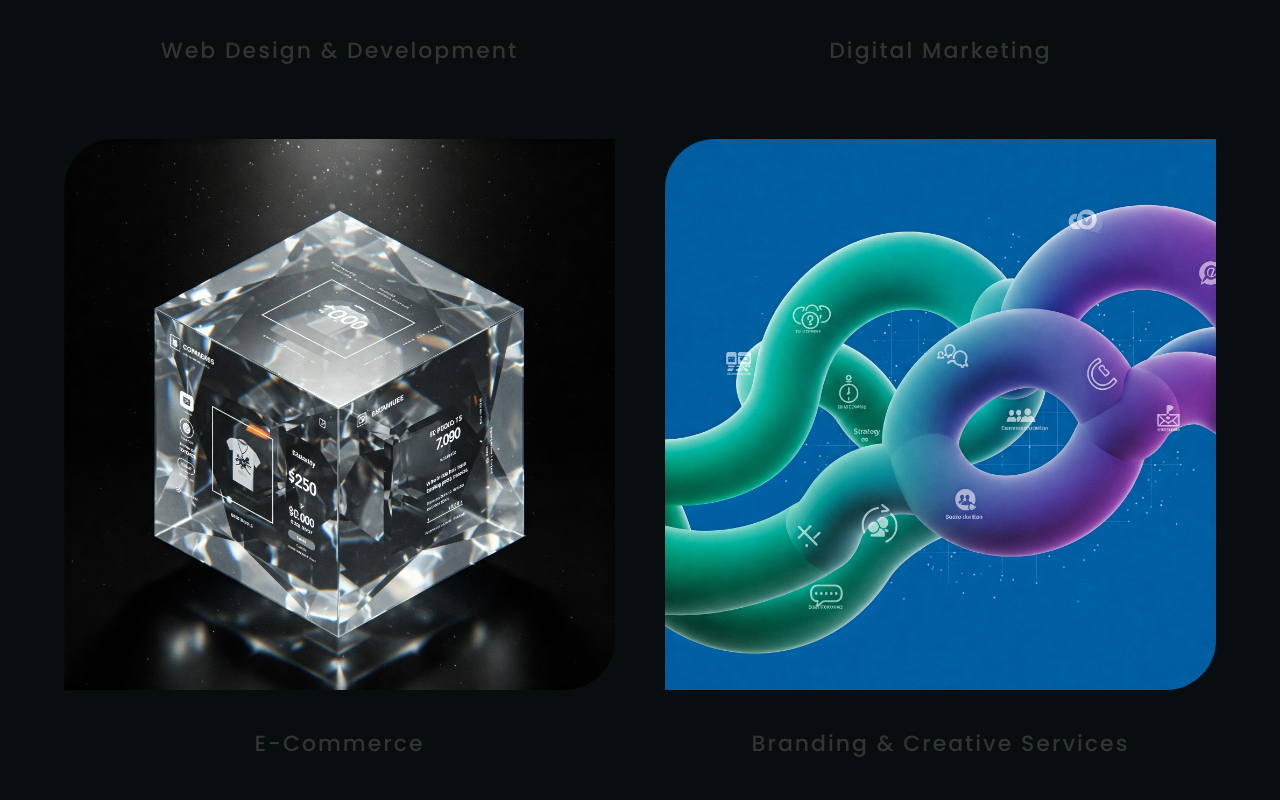
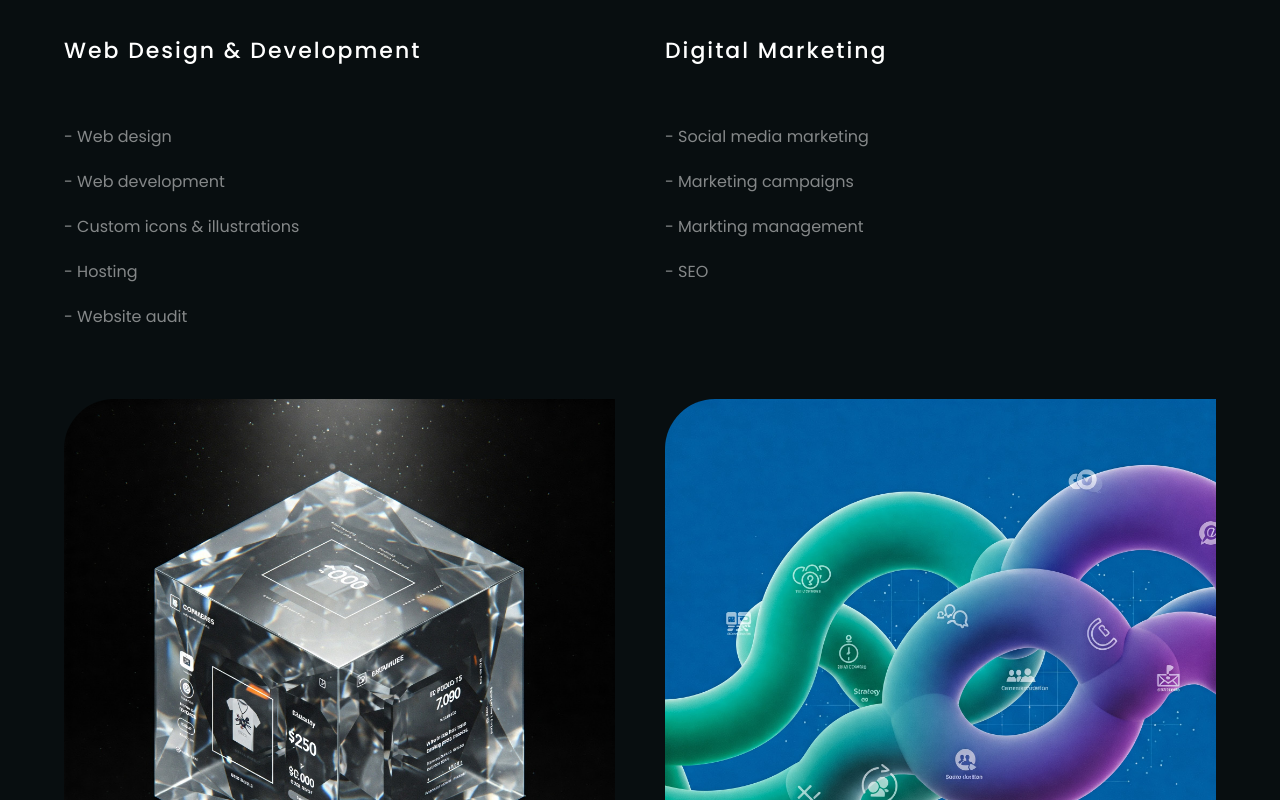
Before and after one commit to abhaix/Avien-AI, a Next.js app: page /services in a window 1280 px wide. Shown: the part 1040-1840 px from the top of the page. Built offline with nearby package versions, Linux system fonts and the light colour scheme.

Commit message:
link fix

```diff
--- a/components/Expertise.js
+++ b/components/Expertise.js
@@ -1,7 +1,7 @@
 import React from "react"
 import { Title } from "./common/Title"
 import { expertise } from "@/assets/data/dummydata"
-import { Card } from "./common/Card"
+import { Card } from "./common/CaseCard"
 
 const Expertise = () => {
   return (
--- a/components/ShowCase.js
+++ b/components/ShowCase.js
@@ -1,7 +1,7 @@
 import React from "react"
 import { Title } from "./common/Title"
 import { showcase } from "@/assets/data/dummydata"
-import { Card } from "./common/Card"
+import { Card } from "./common/CaseCard"
 import Link from "next/link"
 import { HiOutlineArrowRight } from "react-icons/hi"
 
--- a/components/common/Card.js
+++ b/components/common/Card.js
@@ -1,41 +1,36 @@
-import { useState } from "react";
-import { TitleSm } from "./Title";
-import { HiOutlineArrowRight } from "react-icons/hi";
+import Link from "next/link"
+import { TitleSm } from "./Title"
+import { HiOutlineArrowRight } from "react-icons/hi"
 
-export const Card = ({ data, caption, show }) => {
-  const [expanded, setExpanded] = useState(false);
-
+export const Card = ({ data, caption, show, path }) => {
   return (
-    <div className="card">
-      <div className="card-img">
+    <>
+      <div className='card'>
+        <div className='card-img'>
           <img src={data.cover} alt={data.title} />
         </div>
-      <div className="card-details">
-        {/* ✅ Clicking the title now expands/collapses details instead of opening a page */}
-        <h3 className="title-clickable" onClick={() => setExpanded(!expanded)}>
+        <div className='card-details'>
+          <Link href={`${path}/${data.id}`} className='title-link'>
             <TitleSm title={data.title} />
-        </h3>
-
-        {/* ✅ Prevented navigation on Learn More button */}
+          </Link>
           {caption && (
-          <button className="learn-more-btn" onClick={() => setExpanded(!expanded)}>
-            {expanded ? "Show Less" : caption} <HiOutlineArrowRight className="link-icon" />
-          </button>
+            <Link href={`${path}/${data.id}`}>
+              {caption} <HiOutlineArrowRight className='link-icon' />
+            </Link>
           )}
-
-        <div className="flex">
-          <span>{data.category}</span> {data.date && <span>/ {data.date}</span>}
+          <div className='flex'>
+            <span> {data.catgeory} </span> {data.date && <span> / {data.date}</span>}
           </div>
 
-        {/* ✅ Safe check to prevent errors when mapping `data.desc` */}
-        {expanded && show && data.desc && Array.isArray(data.desc) && (
+          {show && (
             <ul>
               {data.desc.map((text, i) => (
-              <li key={i}>- {text.text}</li>
+                <li key={i}> - {text.text}</li>
               ))}
             </ul>
           )}
         </div>
       </div>
-  );
-};
+    </>
+  )
+}
--- /dev/null
+++ b/components/common/CaseCard.js
@@ -0,0 +1,46 @@
+import { TitleSm } from "./Title";
+import { HiOutlineArrowRight } from "react-icons/hi";
+
+export const Card = ({ data, caption, show, path }) => {
+  return (
+    <>
+      <div className="card">
+        <div className="card-img">
+          <img src={data.cover} alt={data.title} />
+        </div>
+        <div className="card-details">
+          {/* For Showcase, no links, just a title */}
+          {path ? (
+            <a href="#" className="title-link">
+              <TitleSm title={data.title} />
+            </a>
+          ) : (
+            <TitleSm title={data.title} />
+          )}
+
+          {/* Learn More Link (Only for Services, not for Showcase) */}
+          {caption && path && (
+            <a href="#">
+              {caption} <HiOutlineArrowRight className="link-icon" />
+            </a>
+          )}
+
+          {/* Category & Date (Handles Both Services & Showcase Data) */}
+          <div className="flex">
+            <span>{data.category || data.catgeory}</span>
+            {data.date && <span> / {data.date}</span>}
+          </div>
+
+          {/* Description (Only for Services, not Showcase) */}
+          {show && data.desc && Array.isArray(data.desc) && (
+            <ul>
+              {data.desc.map((text, i) => (
+                <li key={i}>- {text.text}</li>
+              ))}
+            </ul>
+          )}
+        </div>
+      </div>
+    </>
+  );
+};
--- a/components/common/Header.js
+++ b/components/common/Header.js
@@ -32,9 +32,6 @@ const Header = () => {
             <Link href='/showcase' className={activeLink == "/showcase" ? "activeLink" : "none"}>
               Showcase
             </Link>
-            <Link href='/team' className={activeLink == "/team" ? "activeLink" : "none"}>
-              Team
-            </Link>
 
             <Link href='/blogs' className={activeLink == "/blogs" ? "activeLink" : "none"}>
               Blog
--- a/sections/Agency.js
+++ b/sections/Agency.js
@@ -32,15 +32,15 @@ const Agency = () => {
               </p>
               <div className='grid-3'>
                 <div className='box'>
-                  <h1 className='indigo'>10+</h1>
+                  <h1 className='indigo'>3+</h1>
                   <h3>Years of experience</h3>
                 </div>
                 <div className='box'>
-                  <h1 className='indigo'>50+</h1>
+                  <h1 className='indigo'>20+</h1>
                   <h3>Successful cases</h3>
                 </div>
                 <div className='box'>
-                  <h1 className='indigo'>12+</h1>
+                  <h1 className='indigo'>0+</h1>
                   <h3>Industry awards</h3>
                 </div>
               </div>
--- a/sections/Services.js
+++ b/sections/Services.js
@@ -1,5 +1,5 @@
 import { expertise } from "@/assets/data/dummydata"
-import { Card } from "@/components/common/Card"
+import { Card } from "@/components/common/CaseCard"
 import { Title, TitleSm } from "@/components/common/Title"
 import React from "react"
 
--- a/sections/ShowCase.js
+++ b/sections/ShowCase.js
@@ -1,5 +1,5 @@
 import { showcase } from "@/assets/data/dummydata"
-import { Card } from "@/components/common/Card"
+import { Card } from "@/components/common/CaseCard"
 import { Title, TitleSm } from "@/components/common/Title"
 import React from "react"
 
--- a/styles/header.scss
+++ b/styles/header.scss
@@ -38,7 +38,7 @@ header {
       top: 75px;
       left: 0;
       width: 100%;
-      height: 40vh;
+      height: 50vh;
       padding: 20px;
       background: $dark;
       display: flex;
```
Lines whose indentation alone changed are shown as unchanged.
